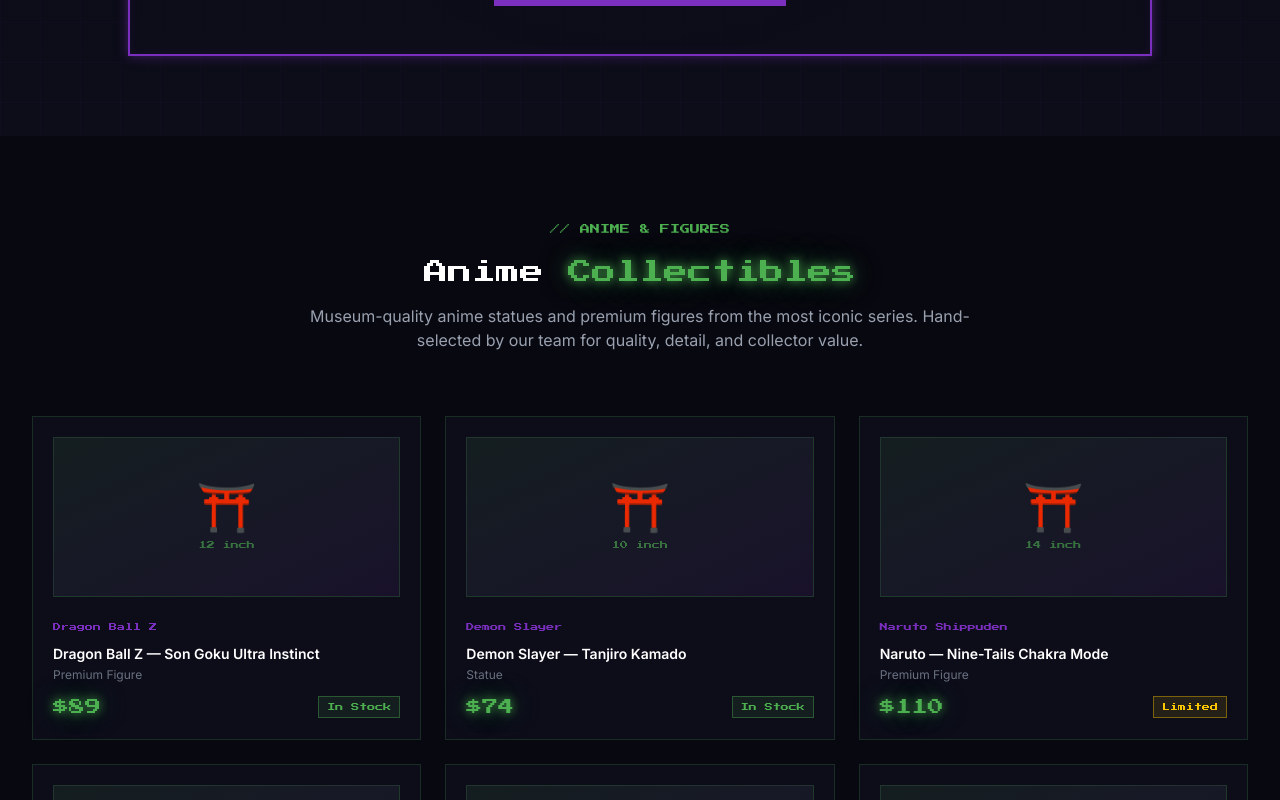
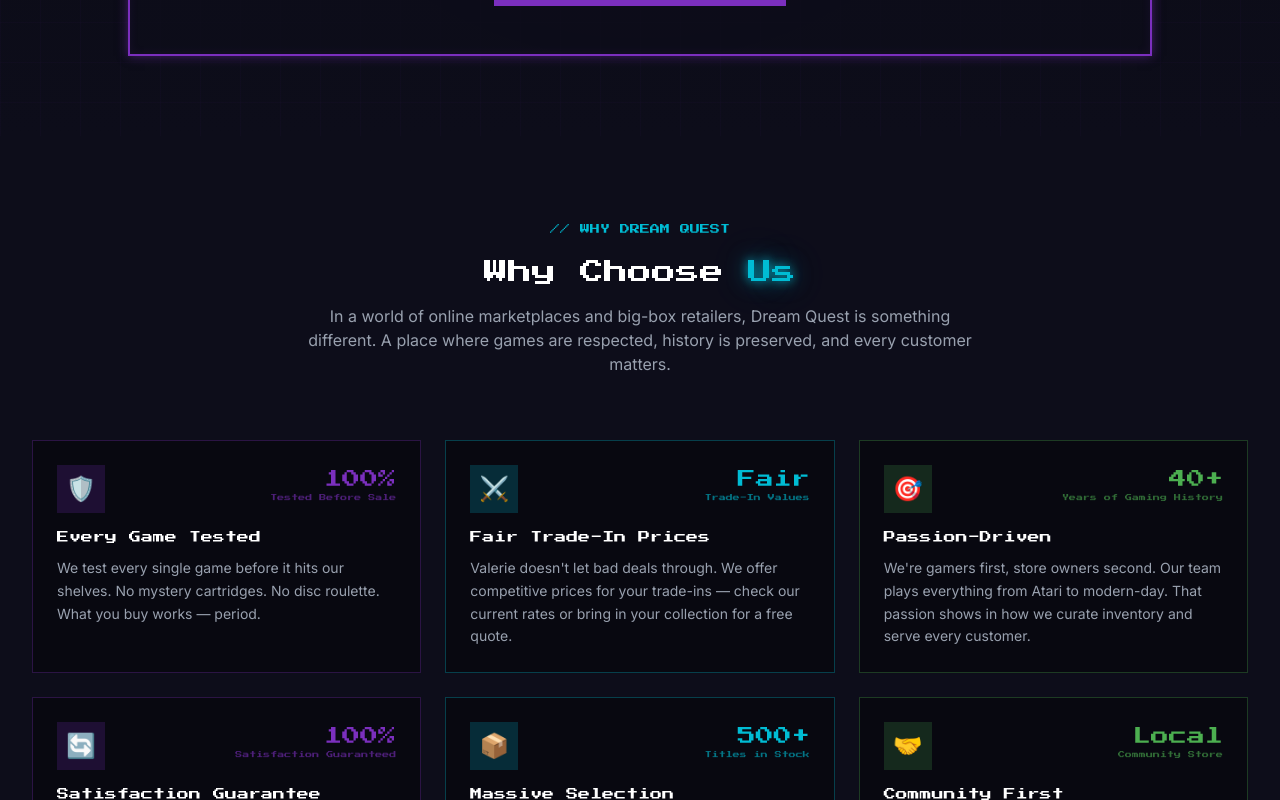
Before and after one commit to dreamquest-videogames/dreamquest-videogames.github.io, a Next.js app: page / in a window 1280 px wide. Shown: the part 4280-5080 px from the top of the page. Built offline with nearby package versions, Linux system fonts and the light colour scheme.

Commit message:
feat: remove anime collectibles section

```diff
--- a/app/page.tsx
+++ b/app/page.tsx
@@ -3,7 +3,6 @@
 import Services from "./components/Services";
 import FeaturedInventory from "./components/FeaturedInventory";
 import ReconditioningCTA from "./components/ReconditioningCTA";
-import Collectibles from "./components/Collectibles";
 import WhyChooseUs from "./components/WhyChooseUs";
 import Contact from "./components/Contact";
 import Footer from "./components/Footer";
@@ -16,7 +15,6 @@
       <Services />
       <FeaturedInventory />
       <ReconditioningCTA />
-      <Collectibles />
       <WhyChooseUs />
       <Contact />
       <Footer />
```
